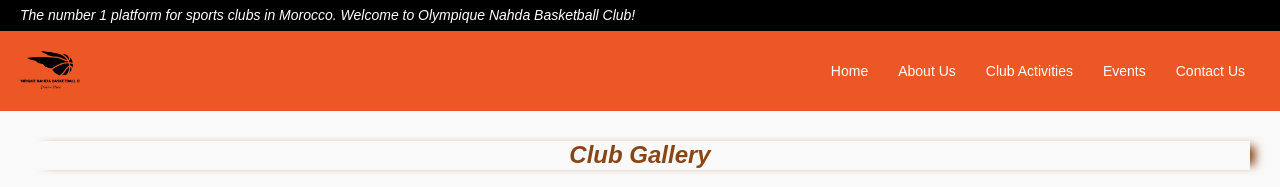
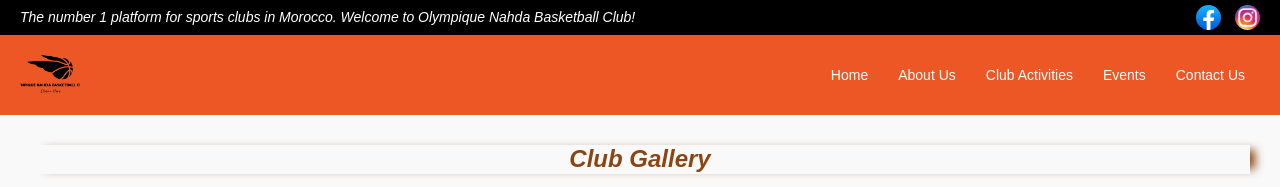
Before and after one commit to elyaa143/basketballclub.projet, a plain HTML site: page index3.html in a window 1280 px wide. Shown: the top 187 px of the page. Drawn offline with Linux system fonts and the light colour scheme.

Commit message:
Update index3.html

```diff
--- a/index3.html
+++ b/index3.html
@@ -282,8 +282,8 @@
   <div class="top-header">
     <p style="font-style: italic;">The number 1 platform for sports clubs in Morocco. Welcome to Olympique Nahda Basketball Club!</p>
    <div class="social-media">
-      <a href="https://www.facebook.com/share/15bt3R62zD/" target="_blank"><img src="./projet/25ea5941311b06c6cec08f99bf5d72a5.jpg" alt="" style="width: 25px;border-radius: 50%;"></a>
-      <a href="https://www.instagram.com/con_basket.ball?igsh=MzJranhoYmZ0cW1v" target="_blank"><img src="./projet/inta.udapte.jpg" alt="" style="width: 25px;border-radius: 50%;"></a>
+      <a href="https://www.facebook.com/share/15bt3R62zD/" target="_blank"><img src="./25ea5941311b06c6cec08f99bf5d72a5.jpg" alt="" style="width: 25px;border-radius: 50%;"></a>
+      <a href="https://www.instagram.com/con_basket.ball?igsh=MzJranhoYmZ0cW1v" target="_blank"><img src="./inta.udapte.jpg" alt="" style="width: 25px;border-radius: 50%;"></a>
    </div>
   </div>
 
@@ -422,7 +422,7 @@
     <div class="info">
       <h6><img src="./projet/email.png" alt="Email">Email Address: OlympiqueNahdaclub@gmail.com</h6>
       <h6><img src="./projet/telephone.png" alt="telephone">0682730862</h6>
-      <h6><img src="./projet/location-pin.png" alt="Location">Salle couverte Takkadoum</h6>
+       <h6><a href="https://maps.app.goo.gl/6sgTMqJ7RwPWuZtb7" style="text-decoration: none; color: white;"><img src="./projet/location-pin.png" alt="Location">Location</h6></a>
       <h6><img src="./projet/whatsapp.png" alt="WhatsApp">0666185282</h6>
     </div>
     <div class="im"><img src="./projet/logo-search-grid-2x__3_-removebg-preview.png" alt=""></div>
```
